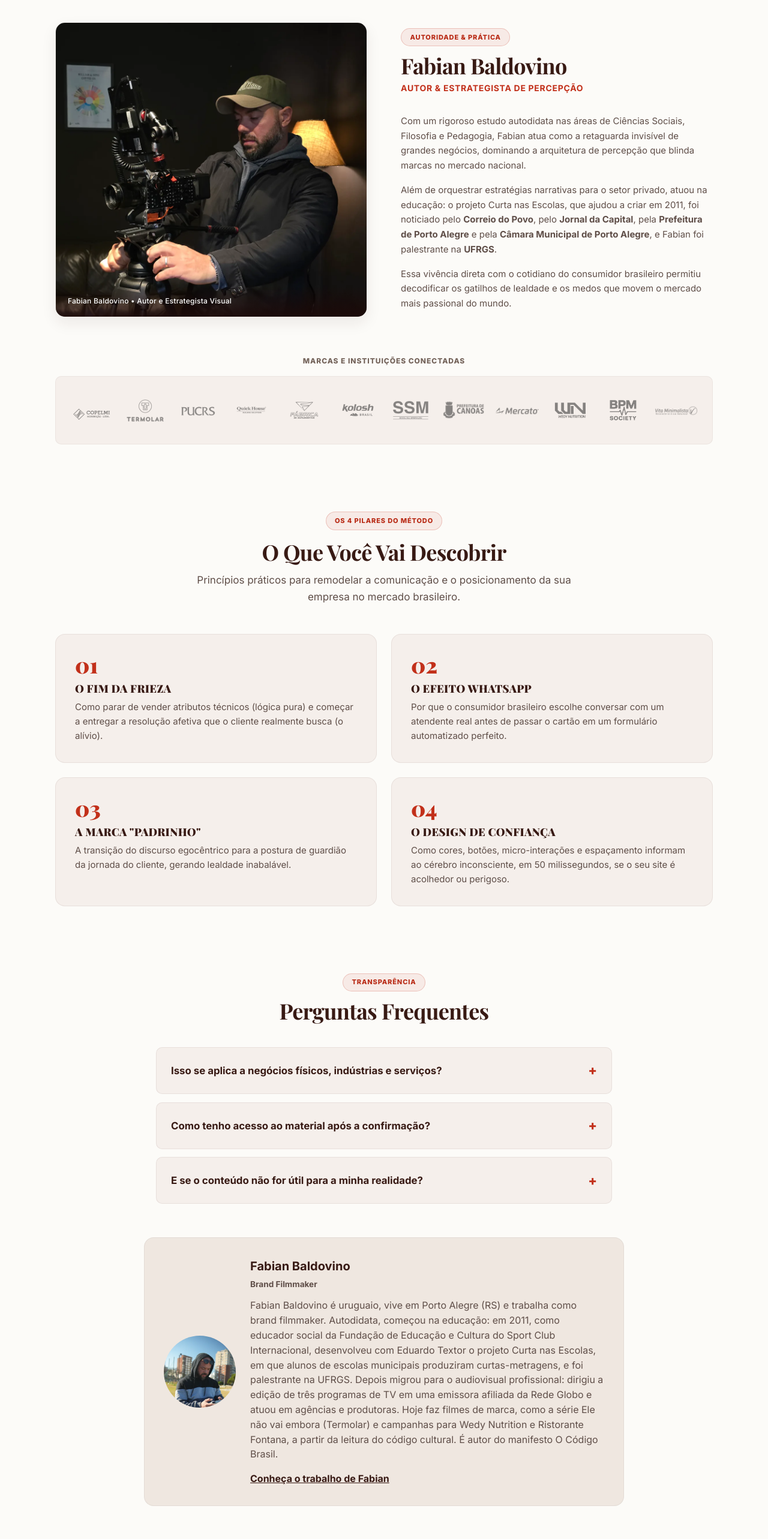
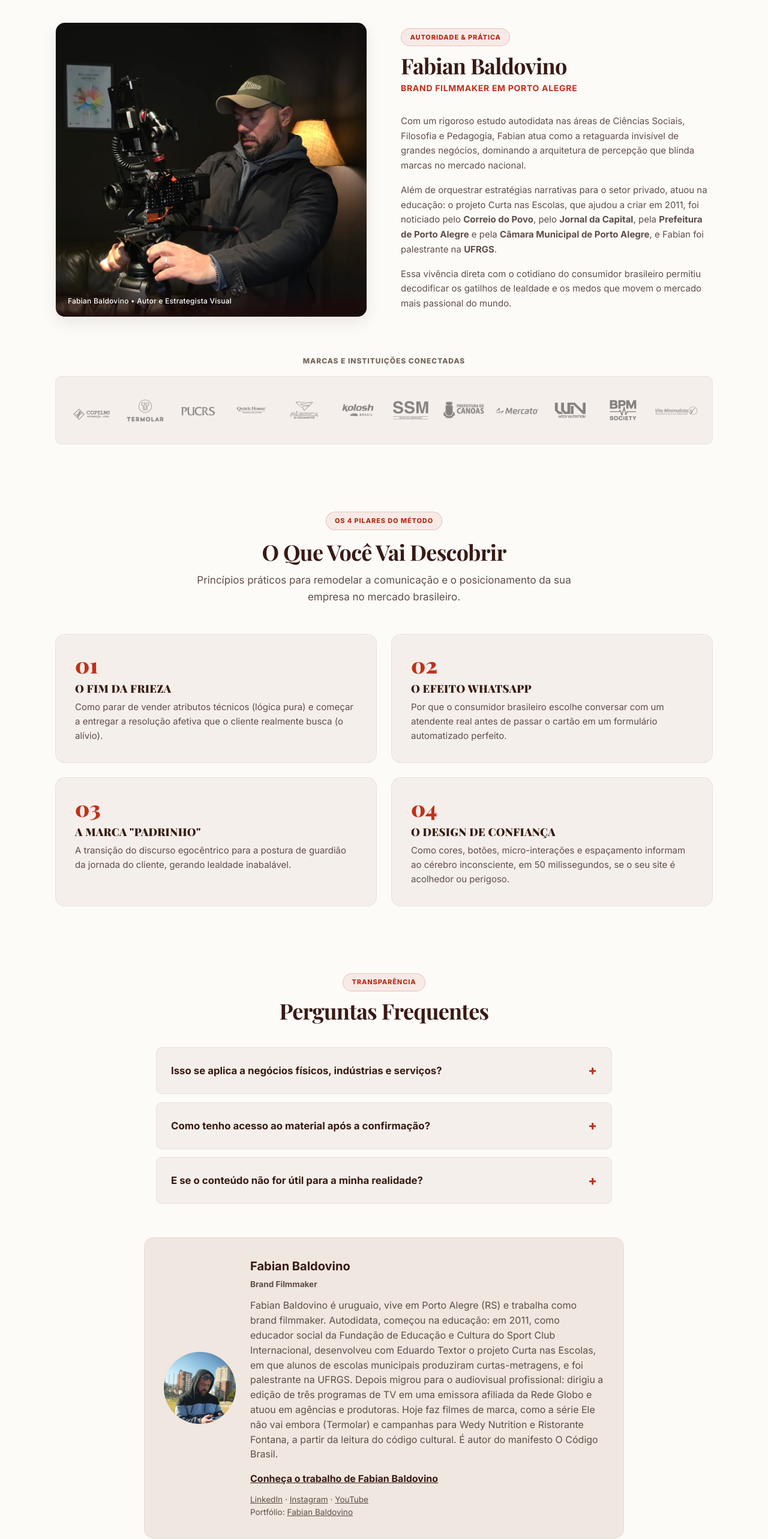
Before and after one commit to fabianbaldovino/ocodigobrasil, a Next.js app: page / in a window 1280 px wide. Shown: the part 1360-3926 px from the top of the page at 60% size. Built offline with nearby package versions, Linux system fonts and the light colour scheme.

Commit message:
SEO: dados estruturados atualizados para autoria e manifesto

```diff
--- a/src/app/page.tsx
+++ b/src/app/page.tsx
@@ -154,7 +154,7 @@ export default function Home() {
               </div>
               <h2 className="text-title" style={{ margin: 0 }}>Fabian Baldovino</h2>
               <p style={{ margin: '0.35rem 0 0', color: 'var(--accent)', fontWeight: 700, fontSize: '0.875rem', textTransform: 'uppercase', letterSpacing: '0.05em' }}>
-                Autor & Estrategista de Percepção
+                Brand Filmmaker em Porto Alegre
               </p>
             </div>
 
--- a/src/components/AuthorBio.tsx
+++ b/src/components/AuthorBio.tsx
@@ -34,8 +34,13 @@ export default function AuthorBio({ text = DEFAULT_TEXT, showPhoto = true }: Aut
           target="_blank"
           rel="noopener noreferrer"
         >
-          Conheça o trabalho de Fabian<span className="sr-only"> (abre em nova aba)</span>
+          Conheça o trabalho de Fabian Baldovino<span className="sr-only"> (abre em nova aba)</span>
         </a>
+        <p style={{ marginTop: '0.75rem', fontSize: '0.85rem', color: 'var(--text-muted)' }}>
+          <a href="https://www.linkedin.com/in/fabianbaldovino/" target="_blank" rel="me noopener noreferrer" style={{ textDecoration: 'underline' }}>LinkedIn</a> &middot; <a href="https://www.instagram.com/fabianbaldovino9/" target="_blank" rel="me noopener noreferrer" style={{ textDecoration: 'underline' }}>Instagram</a> &middot; <a href="https://www.youtube.com/@FabianBaldovino9" target="_blank" rel="me noopener noreferrer" style={{ textDecoration: 'underline' }}>YouTube</a>
+          <br />
+          Portfólio: <a href="https://www.fabian.art.br" target="_blank" rel="noopener noreferrer" style={{ textDecoration: 'underline' }}>Fabian Baldovino</a>
+        </p>
       </div>
     </aside>
   );
--- a/src/components/Footer.tsx
+++ b/src/components/Footer.tsx
@@ -28,6 +28,12 @@ export default function Footer() {
 
           <p className="footer-author" style={{ marginBottom: '0.5rem' }}>
             Criado por <a href="https://www.fabian.art.br/sobre" target="_blank" rel="noopener noreferrer" style={{ textDecoration: 'underline', textUnderlineOffset: '2px' }}>Fabian Baldovino</a>
+            <span style={{ margin: '0 0.5rem', opacity: 0.5 }}>·</span>
+            <a href="https://www.linkedin.com/in/fabianbaldovino/" target="_blank" rel="me noopener noreferrer" style={{ textDecoration: 'underline', textUnderlineOffset: '2px' }}>LinkedIn</a>
+            <span style={{ margin: '0 0.5rem', opacity: 0.5 }}>·</span>
+            <a href="https://www.instagram.com/fabianbaldovino9/" target="_blank" rel="me noopener noreferrer" style={{ textDecoration: 'underline', textUnderlineOffset: '2px' }}>Instagram</a>
+            <span style={{ margin: '0 0.5rem', opacity: 0.5 }}>·</span>
+            <a href="https://www.youtube.com/@FabianBaldovino9" target="_blank" rel="me noopener noreferrer" style={{ textDecoration: 'underline', textUnderlineOffset: '2px' }}>YouTube</a>
           </p>
           <p className="footer-copy">© 2026 O Código Brasil. Todos os direitos reservados.</p>
         </div>
--- a/src/lib/jsonld.ts
+++ b/src/lib/jsonld.ts
@@ -10,6 +10,16 @@ export function generatePerson() {
     "@id": PERSON_ID,
     "name": "Fabian Baldovino",
     "url": "https://www.fabian.art.br",
+    "sameAs": [
+      "https://www.linkedin.com/in/fabianbaldovino/",
+      "https://www.instagram.com/fabianbaldovino9/",
+      "https://www.youtube.com/@FabianBaldovino9",
+      "https://www.threads.com/@fabianbaldovino9"
+    ],
+    "telephone": "+5551999654160",
+    "address": { "@type": "PostalAddress", "addressLocality": "Porto Alegre", "addressRegion": "RS", "addressCountry": "BR" },
+    "knowsAbout": ["Brand filmmaking", "Produção audiovisual", "Código cultural brasileiro", "Comportamento de consumo"],
+    "workLocation": { "@type": "Place", "name": "Porto Alegre, RS, Brasil" },
     "jobTitle": "Brand Filmmaker",
     "description": "Brand filmmaker em Porto Alegre e autor do manifesto O Código Brasil, sobre como o código cultural molda a decisão de compra do brasileiro.",
     "email": SITE_EMAIL
@@ -21,7 +31,10 @@ export function generateOrganization() {
     "@type": "Organization",
     "@id": ORG_ID,
     "name": "O Código Brasil",
-    "url": SITE_URL
+    "url": SITE_URL,
+    "founder": {
+      "@id": PERSON_ID
+    }
   };
 }
 
```
